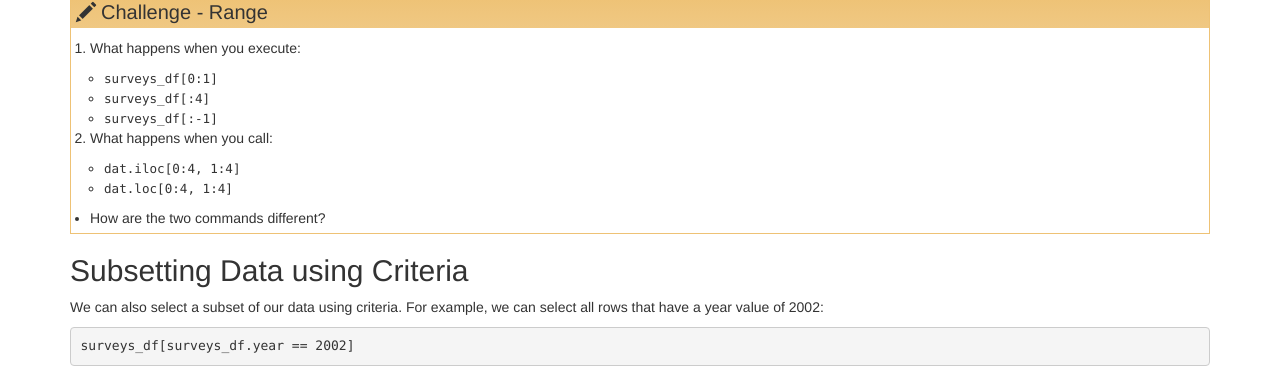
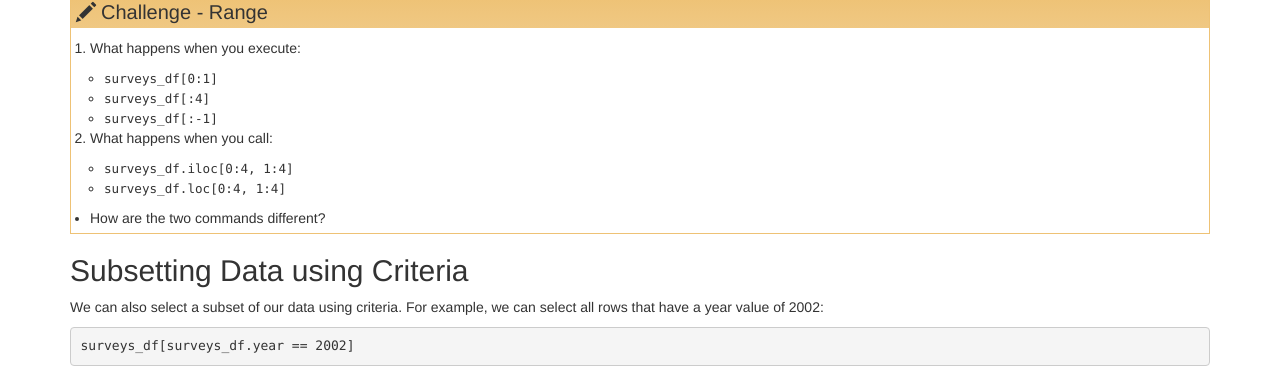
Before and after one commit to ornl-training/python-gis, a Jekyll site: the page built from _episodes/02-index-slice-subset.md, in a window 1280 px wide and 900 px high, scrolled down 4883 px. Shown: the part 99-467 px from the top of the window. Built offline with Jekyll 4.4.1, drawn with Linux system fonts in a browser that asks for light colours; part of the change alters nothing that is shown; some of the changed text lies outside the part shown.

Commit message:
Signed-off-by: Greg Watson <g.watson@computer.org>

````diff
--- a/_episodes/02-index-slice-subset.md
+++ b/_episodes/02-index-slice-subset.md
@@ -100,7 +100,7 @@ within objects starting at 1.
 
 ```python
 # Create a list of numbers:
-a = [1, 2, 3, 4, 5]
+grades = [88, 72, 93, 94]
 ```
 
 ![indexing diagram](../fig/slicing-indexing.svg)
@@ -112,19 +112,19 @@ a = [1, 2, 3, 4, 5]
 > 1. What value does the code below return?
 >
 >    ```python
->    a[-2]
+>    grades[-2]
 >    ```
 >
 > 2. What value does the code below return? Why?
 >
 >    ```python
->    a[5]
+>    grades[4]
 >    ```
 >
 > 5. What about this?
 >
 >    ```python
->    a[len(a)]
+>    grades[len(grades)]
 >    ```
 {: .challenge}
 
@@ -326,8 +326,8 @@ selects the element that is 3 rows down and 7 columns over in the DataFrame.
 >
 > 2. What happens when you call:
 >
->    - `dat.iloc[0:4, 1:4]`
->    - `dat.loc[0:4, 1:4]`
+>    - `surveys_df.iloc[0:4, 1:4]`
+>    - `surveys_df.loc[0:4, 1:4]`
 >
 > - How are the two commands different?
 {: .challenge}
````
